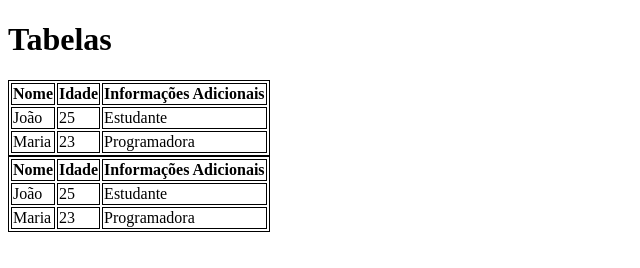
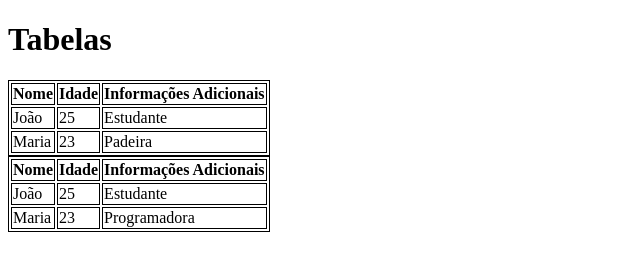
Before and after one commit to Rodolfo-Brandalise/aula-tabela, a plain HTML site: page index.html in a window 1280 px wide. Shown: the full height of the page, 0-640 px from the left. Drawn offline with Linux system fonts and the light colour scheme.

Commit message:
mudando programadora para padeira na coluna da profissão

```diff
--- a/index.html
+++ b/index.html
@@ -26,7 +26,7 @@
             <tr>
                 <td>Maria</td>
                 <td>23</td>
-                <td>Programadora</td>
+                <td>Padeira</td>
             </tr>
         </table>
 
```
